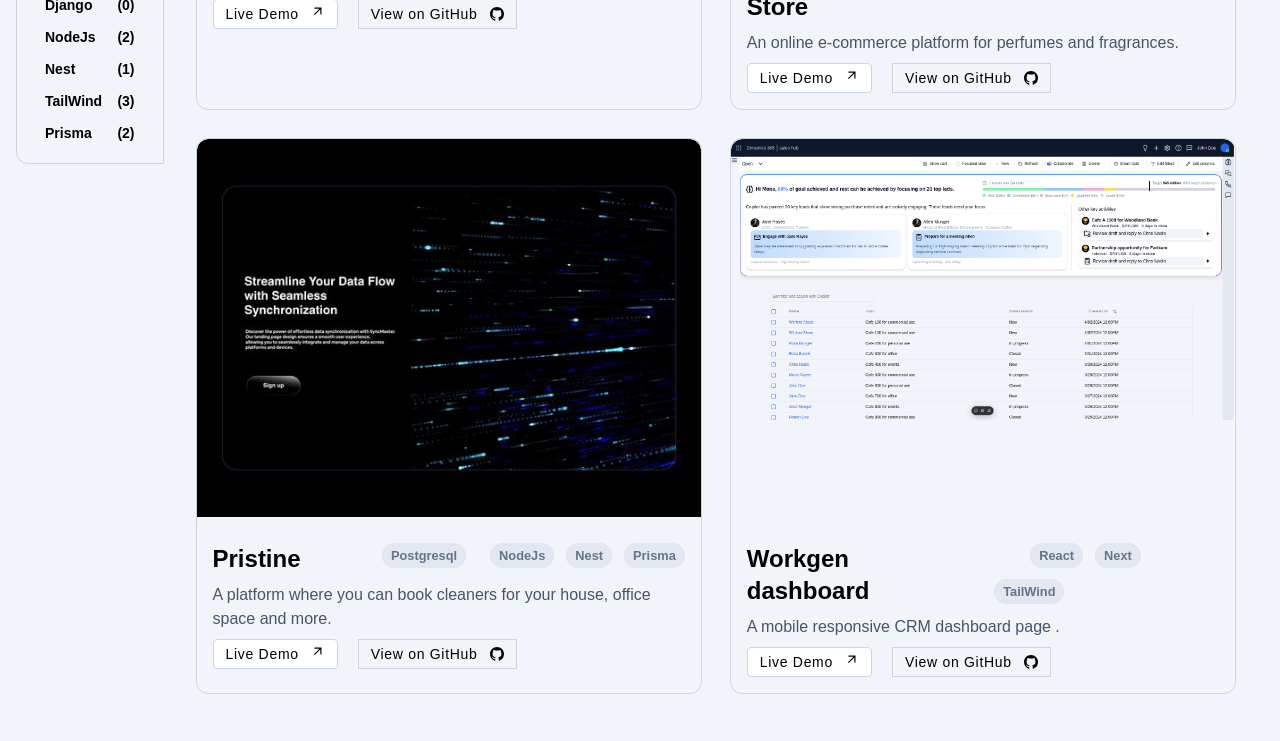
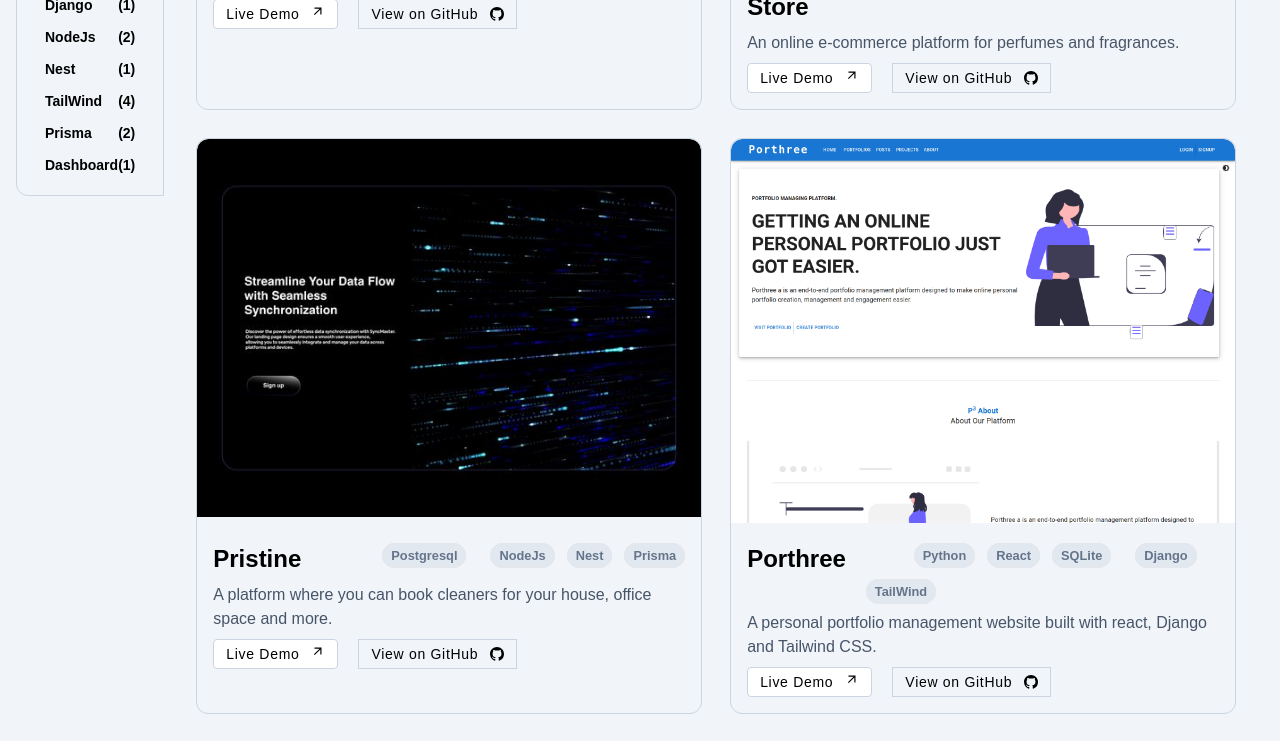
Before and after one commit to Anadudev/portfolio, a Next.js app: page /work in a window 1280 px wide. Shown: the part 800-1541 px from the top of the page. Built offline with nearby package versions, Linux system fonts and the light colour scheme.

Commit message:
Update: add new Dashboard category and enhance works data with additional entries and corrected GitHub links

```diff
--- a/src/app/data/categories.ts
+++ b/src/app/data/categories.ts
@@ -16,4 +16,5 @@ export const categories = [
   { id: 15, text: "Nest", visible: true },
   { id: 16, text: "TailWind", visible: true },
   { id: 17, text: "Prisma", visible: true },
+  { id: 18, text: "Dashboard", visible: true },
 ];
--- a/src/app/data/works.ts
+++ b/src/app/data/works.ts
@@ -4,7 +4,7 @@ export const works1 = [
     description:
       "A personal portfolio website built with Next.js and Tailwind CSS.",
     link: "https://anadu.vercel.app/",
-    github: "https://www.github.com/anadudev/portfolio",
+    github: "https://github.com/Anadudev/portfolio",
     thumbnail: "/works/work1.jpg",
     tags: [1, 2, 5, 11, 7, 9, 16],
   },
@@ -40,10 +40,28 @@ export const works2 = [
     description:
       "A platform where you can book cleaners for your house, office space and more.",
     link: "https://www.usepristinehq.com/",
-    github: "https://www.usepristinehq.com/",
+    github: "#",
     thumbnail: "/works/work3.jpg",
     tags: [1, 3, 17, 15, 4, 5, 14],
   },
+  {
+    name: "",
+    description: "",
+    link: "",
+    github: "",
+    thumbnail: "",
+    tags: [],
+  },
+  {
+    name: "Porthree",
+    description:
+      "A personal portfolio management website built with react, Django and Tailwind CSS.",
+    link: "https://porthree-app.vercel.app/",
+    github: "https://github.com/Anadudev/porthree",
+    thumbnail: "/works/work-porthree.png",
+    tags: [1, 2, 3, 5, 12, 6, 16, 13, 10, 7],
+  },
+// props.github
   {
     name: "",
     description: "",
@@ -57,9 +75,9 @@ export const works2 = [
     description:
       "A mobile responsive CRM dashboard page .",
     link: "https://workgen.vercel.app/leads",
-    github: "https://github/anadudev/workgen",
+    github: "https://github.com/Anadudev/workgen",
     thumbnail: "/works/works4.png",
-    tags: [1, 2, 5, 7, 9, 16],
+    tags: [1, 2, 5, 7, 9, 16, 18],
   },
 
   {
--- a/src/app/work/sections/body-section.tsx
+++ b/src/app/work/sections/body-section.tsx
@@ -41,6 +41,7 @@ const BodySection = () => {
               name={work.name}
               link={work.link}
               description={work.description}
+              github={work.github}
               thumbnail={work.thumbnail}
               tags={getWorkTags(work?.tags as number[], categories)} />)
             }
```
